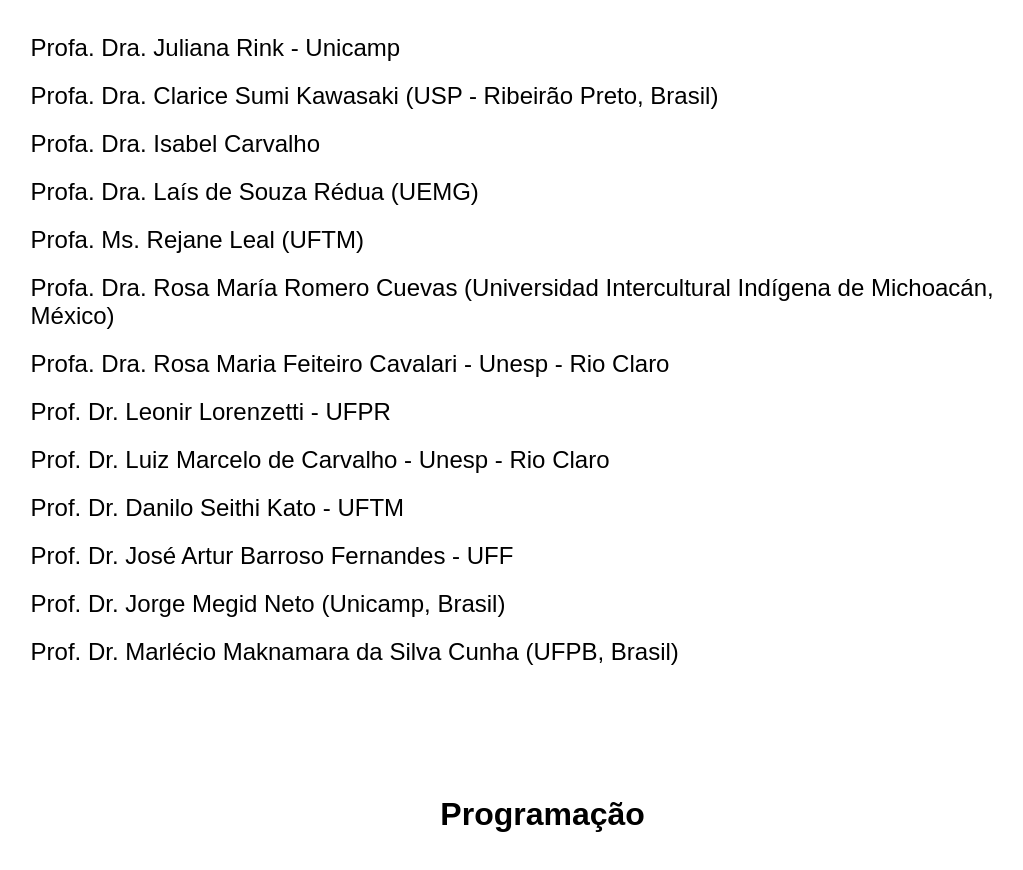
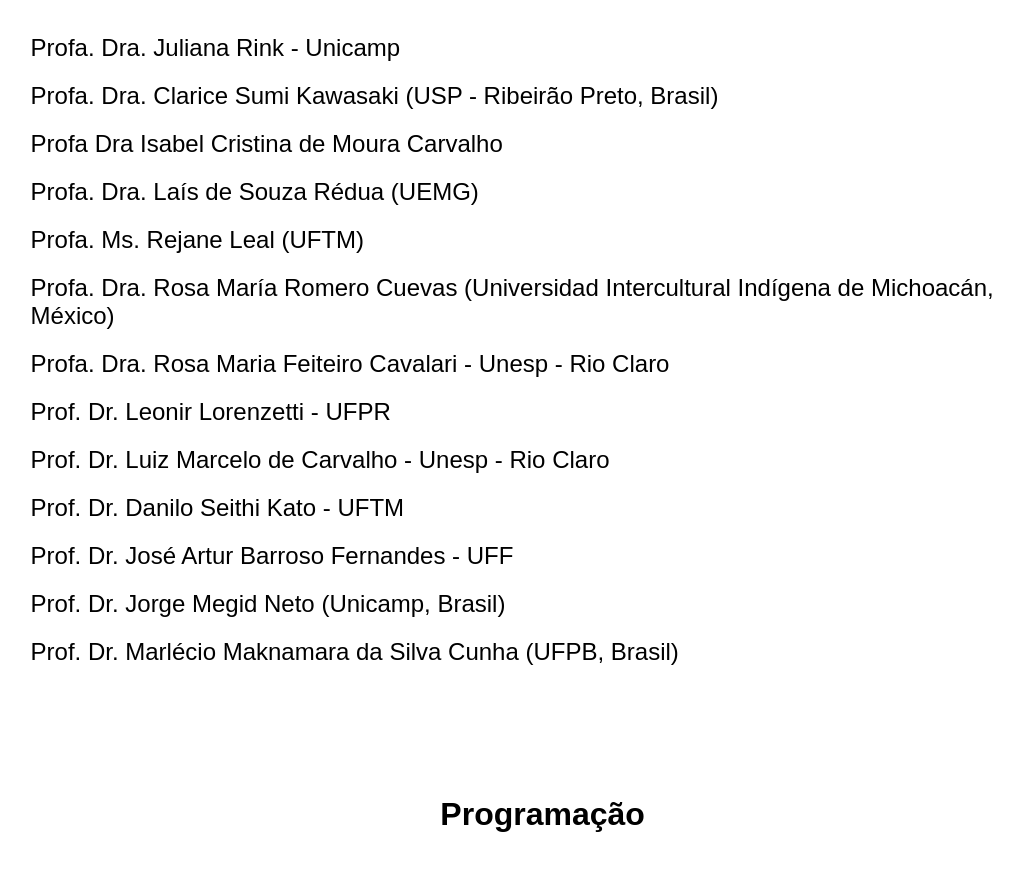
Before and after one commit to gepecea/siea2024, a plain HTML site: page index.html in a window 1280 px wide. Shown: the part 1980-2850 px from the top of the page, without its empty margins (91-1114 px from the left). Drawn offline with Linux system fonts and the light colour scheme.

Commit message:
Update index.html

```diff
--- a/index.html
+++ b/index.html
@@ -45,7 +45,7 @@
 		<p class="txt-0">Convidadas(os)</p>
 		<p class="txt-2">Profa. Dra. Juliana Rink - Unicamp</p>
 		<p class="txt-2">Profa. Dra. Clarice Sumi Kawasaki (USP - Ribeirão Preto, Brasil)</p>
-		<p class="txt-2">Profa. Dra. Isabel Carvalho</p>
+		<p class="txt-2">Profa Dra Isabel Cristina de Moura Carvalho</p>
 		<p class="txt-2">Profa. Dra. Laís de Souza Rédua (UEMG)</p>
 		<p class="txt-2">Profa. Ms. Rejane Leal (UFTM)</p>
 		<p class="txt-2">Profa. Dra. Rosa María Romero Cuevas (Universidad Intercultural Indígena de Michoacán, México)</p>
```
